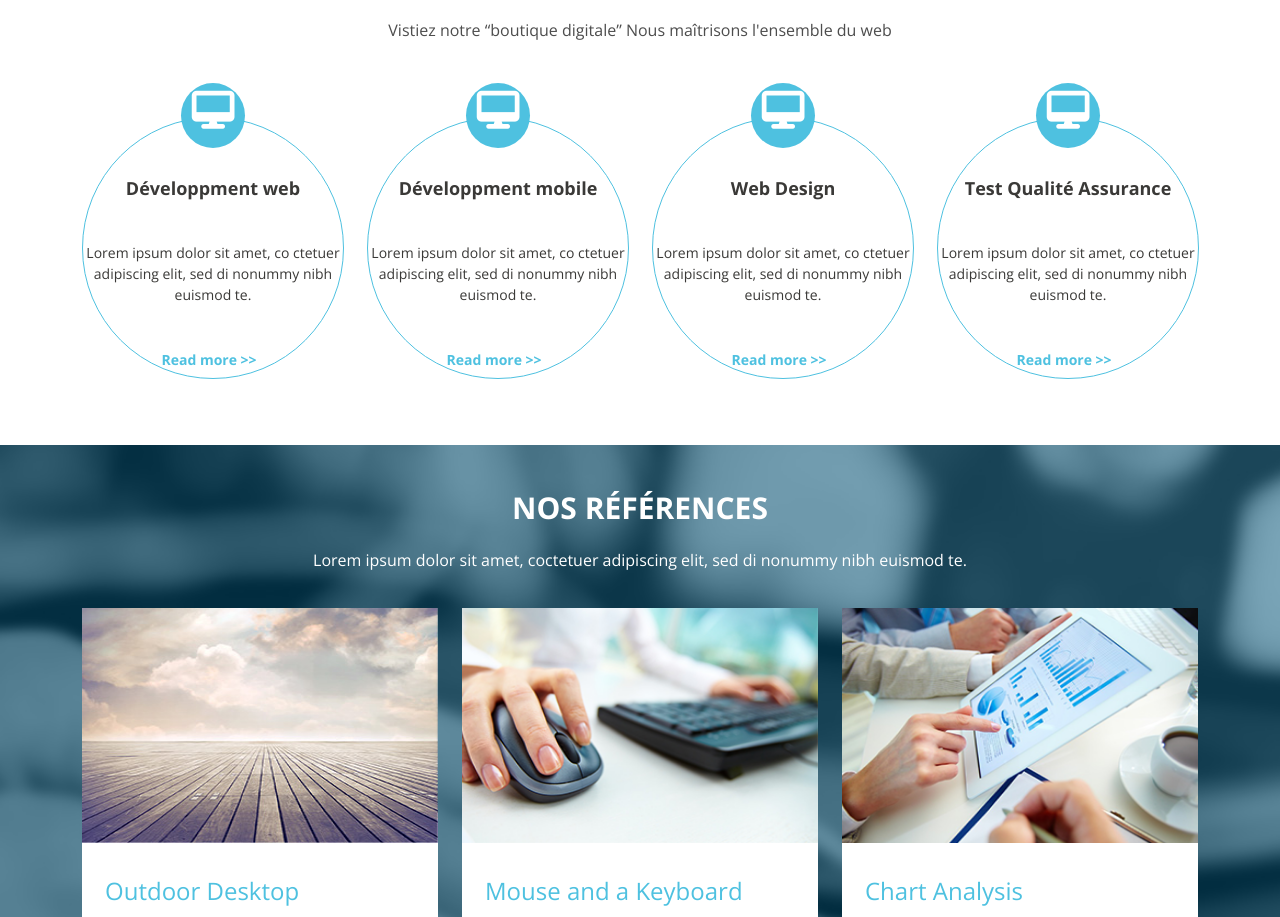
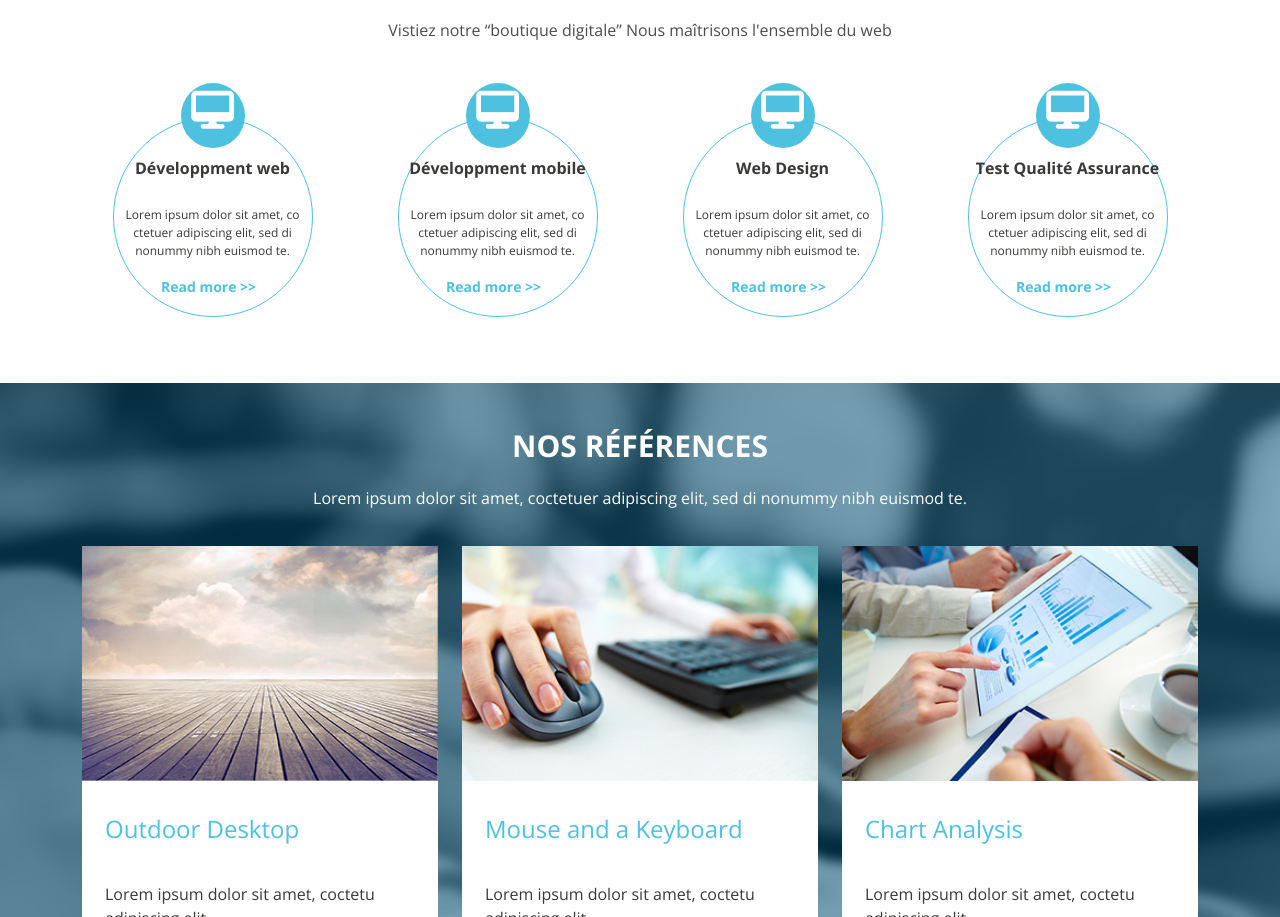
Before and after one commit to tarunmungurah/Test-Senior, a website with bundled scripts: page index_test_senior.html in a window 1280 px wide. Shown: the part 787-1704 px from the top of the page. Built offline with nearby package versions, Linux system fonts and the light colour scheme.

Commit message:
05/10/22

```diff
--- a/src/scss/block/_services.scss
+++ b/src/scss/block/_services.scss
@@ -34,11 +34,6 @@
         height: 200px;
     }
 
-    @include media-breakpoint-up(xl) {
-        margin-bottom: 0;
-        width: 262px;
-        height: 262px;
-    }
 
     &__type {
         font-size: 18px;
@@ -54,11 +49,7 @@
             margin-top: 30px;
         }
 
-        @include media-breakpoint-up(xl) {
-            font-size: 18px;
-            margin-bottom: 34px;
-            margin-top: 50px;
-        }
+
     }
 
     &__text {
@@ -72,10 +63,7 @@
             margin-bottom: 15px;
         }
 
-        @include media-breakpoint-up(xl) {
-            font-size: 14px;
-            margin-bottom: 43px;
-        }
+
     }
 
     &__icons {
```
Also changed, not shown: dist/css/main.min.css.
